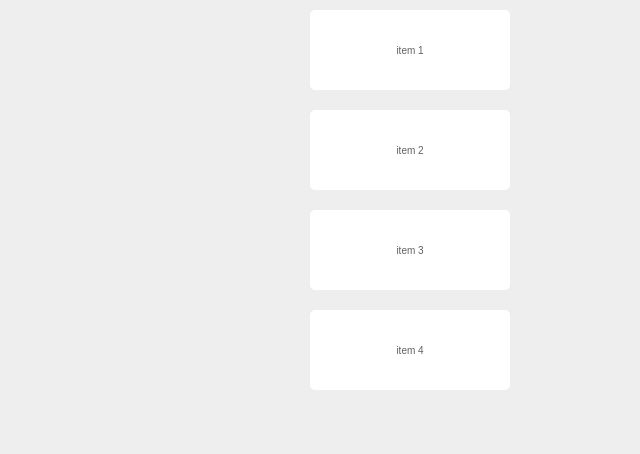
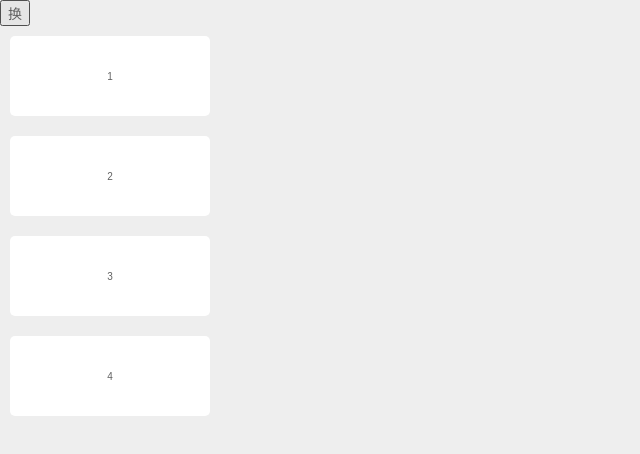
Before and after one commit to Foveluy/Luy-dragger, a React (Create React App) app: page / in a window 1280 px wide. Shown: the top 454 px of the page, without its empty margins (0-640 px from the left). Built offline with nearby package versions, Linux system fonts and the light colour scheme.

Commit message:
sortlist

```diff
--- a/package.json
+++ b/package.json
@@ -4,6 +4,7 @@
   "main": "./src/Dragger/index.js",
   "dependencies": {
     "classnames": "^2.2.6",
+    "fast-deep-equal": "^2.0.1",
     "react": "^16.4.1",
     "react-dom": "^16.4.1",
     "react-scripts": "1.1.4"
--- a/src/index.js
+++ b/src/index.js
@@ -1,9 +1,47 @@
-import React from 'react';
-import ReactDOM from 'react-dom';
-import './index.css';
+import React from "react";
+import ReactDOM from "react-dom";
+import "./index.css";
 // import App from './App';
-import registerServiceWorker from './registerServiceWorker';
-import List from './list';
+import registerServiceWorker from "./registerServiceWorker";
+import List from "./list";
 
-ReactDOM.render(<List gap={100} />, document.getElementById('root'));
+const Data = [
+  { name: 1, o: 0 },
+  { name: 2, o: 1 },
+  { name: 3, o: 2 },
+  { name: 4, o: 3 }
+];
+
+class C extends React.Component {
+  state = { horzontal: false, gap: 100 };
+
+  render() {
+    return (
+      <React.Fragment>
+        <button
+          onClick={() => {
+            this.setState({
+              horzontal: !this.state.horzontal,
+              gap: this.state.horzontal ? 100 : 220
+            });
+          }}
+        >
+          换
+        </button>
+        <List
+          horizontal={this.state.horzontal}
+          data={Data}
+          gap={this.state.gap}
+          renderItem={(handle, data) => (
+            <div className="props-draggers" {...handle()}>
+              {data.name}
+            </div>
+          )}
+        />
+      </React.Fragment>
+    );
+  }
+}
+
+ReactDOM.render(<C />, document.getElementById("root"));
 registerServiceWorker();
--- a/src/list.js
+++ b/src/list.js
@@ -1,5 +1,6 @@
-import React from 'react';
-import Dragger from './Dragger';
+import React from "react";
+import Dragger from "./Dragger";
+import Equal from "fast-deep-equal";
 
 /**
  * 2.4213xxx -> 2
@@ -13,37 +14,45 @@ const clamp = x => {
   return left > 0.5 ? num + 1 : num;
 };
 
+/**
+ *  min<num<max
+ */
+const between = (num, min, max) => {
+  return Math.max(min, Math.min(num, max));
+};
+
 export default class SortList extends React.Component {
   constructor(props) {
     super(props);
-    this.item = {};
+
+    const data = props.data;
     this.state = {
-      order: [
-        { name: 1, o: 0 },
-        { name: 2, o: 1 },
-        { name: 3, o: 2 },
-        { name: 4, o: 3 }
-      ],
+      order: data,
       currentOrder: -1
     };
   }
 
+  shouldComponentUpdate(nextProps, nextState) {
+    return !Equal(this.props, nextProps) || !Equal(nextState, this.state);
+  }
+
   static defaultProps = {
     gap: 80,
-    horizontal: false
+    horizontal: false,
+    renderItem: () => null
   };
 
   dragging = (preOrder, x, y) => {
     const fixedDirection = this.props.horizontal ? x : y;
 
     const o = clamp(fixedDirection / this.getGap(preOrder.o));
-    const count = this.state.order.length - 1;
+    const max = this.state.order.length - 1;
     const newOrder = this.state.order.map(od => {
       if (o === od.o) {
         return { ...od, o: preOrder.o };
       }
       if (preOrder.o === od.o) {
-        return { ...od, o: o > count ? count : o };
+        return { ...od, o: between(o, 0, max) };
       }
       return od;
     });
@@ -60,7 +69,7 @@ export default class SortList extends React.Component {
     });
   };
 
-  getGap = order => {
+  getGap = () => {
     return this.props.gap;
   };
 
@@ -74,24 +83,21 @@ export default class SortList extends React.Component {
             <Dragger
               onDragMove={(event, x, y) => this.dragging(order, x, y)}
               key={order.name}
-              x={this.props.horizontal ? delta : 300}
+              x={this.props.horizontal ? delta : 0}
               controlled={this.state.currentOrder !== order.o}
-              y={this.props.horizontal ? 300 : delta}
+              y={this.props.horizontal ? 0 : delta}
               onDragEnd={this.dragEnd}
             >
               {({ style, handle }) => (
                 <div
-                  ref={node => (this.item[order.o] = node)}
-                  className="props-draggers"
                   style={{
                     ...style,
-                    position: 'absolute',
+                    position: "absolute",
                     transition:
-                      this.state.currentOrder === order.o ? 'none' : 'all 0.3s'
+                      this.state.currentOrder === order.o ? "none" : "all 0.3s"
                   }}
-                  {...handle()}
                 >
-                  item {order.name}
+                  {this.props.renderItem(handle, order)}
                 </div>
               )}
             </Dragger>
```
Also changed, not shown: 6 other files (tests, documents, lock files or other folders).
